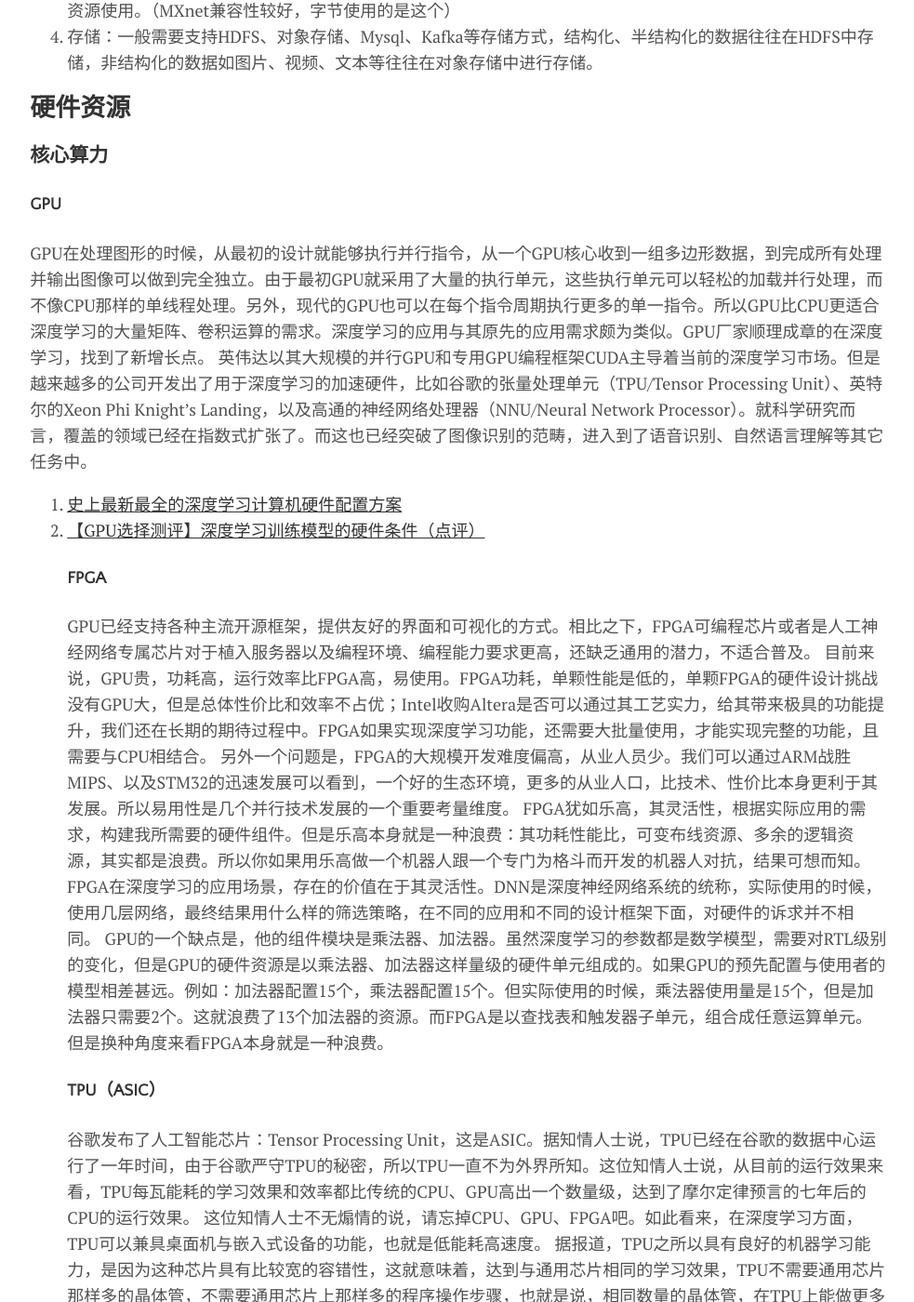
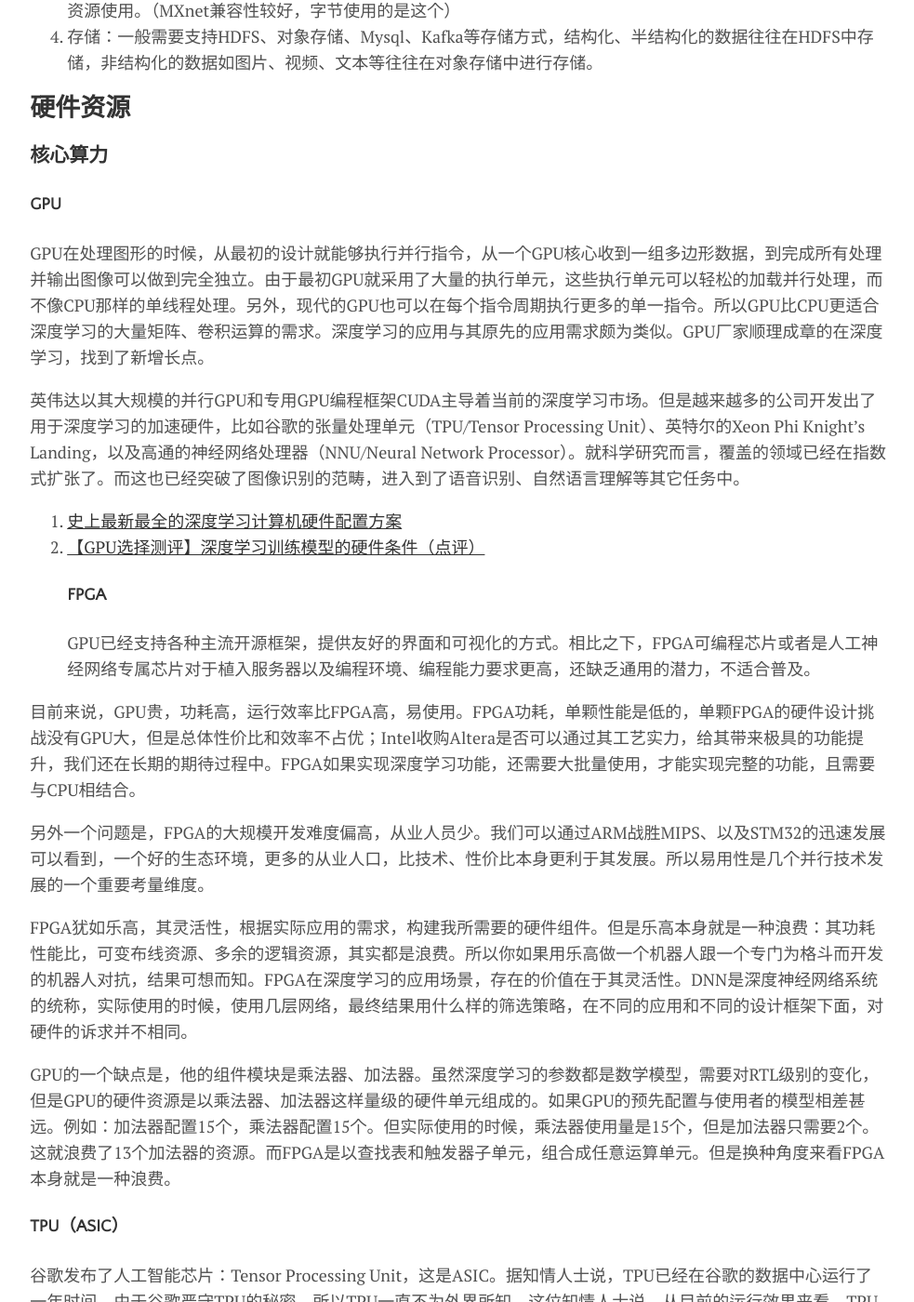
Before and after one commit to mengwx/mengwx.github.io, a Jekyll site: the page built from _posts/2022-7-20-machinelearning system.md, in a window 1280 px wide and 1400 px high, scrolled down 1034 px. Shown: the whole window at 93% size, without its empty margins (147-1130 px from the left). Built offline with Jekyll 4.4.1, drawn with Linux system fonts in a browser that asks for light colours; nearby versions of some CDN libraries; comment, search, counter and statistics services are not loaded; some of the changed text lies outside the part shown.

Commit message:
ai system

```diff
--- a/_posts/2022-7-20-machinelearning system.md
+++ b/_posts/2022-7-20-machinelearning system.md
@@ -35,6 +35,7 @@ author: "孟文霞"
 ### 核心算力
 #### GPU
 GPU在处理图形的时候，从最初的设计就能够执行并行指令，从一个GPU核心收到一组多边形数据，到完成所有处理并输出图像可以做到完全独立。由于最初GPU就采用了大量的执行单元，这些执行单元可以轻松的加载并行处理，而不像CPU那样的单线程处理。另外，现代的GPU也可以在每个指令周期执行更多的单一指令。所以GPU比CPU更适合深度学习的大量矩阵、卷积运算的需求。深度学习的应用与其原先的应用需求颇为类似。GPU厂家顺理成章的在深度学习，找到了新增长点。
+
 英伟达以其大规模的并行GPU和专用GPU编程框架CUDA主导着当前的深度学习市场。但是越来越多的公司开发出了用于深度学习的加速硬件，比如谷歌的张量处理单元（TPU/Tensor Processing Unit）、英特尔的Xeon Phi Knight's Landing，以及高通的神经网络处理器（NNU/Neural Network Processor）。就科学研究而言，覆盖的领域已经在指数式扩张了。而这也已经突破了图像识别的范畴，进入到了语音识别、自然语言理解等其它任务中。
 
 
@@ -42,14 +43,19 @@ GPU在处理图形的时候，从最初的设计就能够执行并行指令，
 2. [【GPU选择测评】深度学习训练模型的硬件条件（点评）](https://blog.csdn.net/yiyayiya557/article/details/105368108?)
 #### FPGA
 GPU已经支持各种主流开源框架，提供友好的界面和可视化的方式。相比之下，FPGA可编程芯片或者是人工神经网络专属芯片对于植入服务器以及编程环境、编程能力要求更高，还缺乏通用的潜力，不适合普及。
+
 目前来说，GPU贵，功耗高，运行效率比FPGA高，易使用。FPGA功耗，单颗性能是低的，单颗FPGA的硬件设计挑战没有GPU大，但是总体性价比和效率不占优；Intel收购Altera是否可以通过其工艺实力，给其带来极具的功能提升，我们还在长期的期待过程中。FPGA如果实现深度学习功能，还需要大批量使用，才能实现完整的功能，且需要与CPU相结合。
+
 另外一个问题是，FPGA的大规模开发难度偏高，从业人员少。我们可以通过ARM战胜MIPS、以及STM32的迅速发展可以看到，一个好的生态环境，更多的从业人口，比技术、性价比本身更利于其发展。所以易用性是几个并行技术发展的一个重要考量维度。
+
 FPGA犹如乐高，其灵活性，根据实际应用的需求，构建我所需要的硬件组件。但是乐高本身就是一种浪费：其功耗性能比，可变布线资源、多余的逻辑资源，其实都是浪费。所以你如果用乐高做一个机器人跟一个专门为格斗而开发的机器人对抗，结果可想而知。FPGA在深度学习的应用场景，存在的价值在于其灵活性。DNN是深度神经网络系统的统称，实际使用的时候，使用几层网络，最终结果用什么样的筛选策略，在不同的应用和不同的设计框架下面，对硬件的诉求并不相同。
+
 GPU的一个缺点是，他的组件模块是乘法器、加法器。虽然深度学习的参数都是数学模型，需要对RTL级别的变化，但是GPU的硬件资源是以乘法器、加法器这样量级的硬件单元组成的。如果GPU的预先配置与使用者的模型相差甚远。例如：加法器配置15个，乘法器配置15个。但实际使用的时候，乘法器使用量是15个，但是加法器只需要2个。这就浪费了13个加法器的资源。而FPGA是以查找表和触发器子单元，组合成任意运算单元。但是换种角度来看FPGA本身就是一种浪费。
 #### TPU（ASIC）
-谷歌发布了人工智能芯片：Tensor Processing Unit，这是ASIC。据知情人士说，TPU已经在谷歌的数据中心运行了一年时间，由于谷歌严守TPU的秘密，所以TPU一直不为外界所知。这位知情人士说，从目前的运行效果来看，TPU每瓦能耗的学习效果和效率都比传统的CPU、GPU高出一个数量级，达到了摩尔定律预言的七年后的CPU的运行效果。
-这位知情人士不无煽情的说，请忘掉CPU、GPU、FPGA吧。如此看来，在深度学习方面，TPU可以兼具桌面机与嵌入式设备的功能，也就是低能耗高速度。
-据报道，TPU之所以具有良好的机器学习能力，是因为这种芯片具有比较宽的容错性，这就意味着，达到与通用芯片相同的学习效果，TPU不需要通用芯片那样多的晶体管，不需要通用芯片上那样多的程序操作步骤，也就是说，相同数量的晶体管，在TPU上能做更多的学习工作。
+谷歌发布了人工智能芯片：Tensor Processing Unit，这是ASIC。据知情人士说，TPU已经在谷歌的数据中心运行了一年时间，由于谷歌严守TPU的秘密，所以TPU一直不为外界所知。这位知情人士说，从目前的运行效果来看，TPU每瓦能耗的学习效果和效率都比传统的CPU、GPU高出一个数量级，达到了摩尔定律预言的七年后的CPU的运行效果。在深度学习方面，TPU可以兼具桌面机与嵌入式设备的功能，也就是低能耗高速度。
+
+TPU之所以具有良好的机器学习能力，是因为这种芯片具有比较宽的容错性，这就意味着，达到与通用芯片相同的学习效果，TPU不需要通用芯片那样多的晶体管，不需要通用芯片上那样多的程序操作步骤，也就是说，相同数量的晶体管，在TPU上能做更多的学习工作。
+
 谷歌研发TPU并非要取代CPU或者FPGA，谷歌认为，TPU是介于CPU和ASIC (application-specific integrated circuit：应用集成电路)之间的芯片。ASIC用于专门的任务，比如去除噪声的电路，播放视频的电路，但是ASIC明显的短板是不可更改任务。通用CPU可以通过编程来适应各种任务，但是效率能耗比就不如ASIC。
 #### 异构处理器
 异构处理器异构多核处理器指的是在CPU里集成了 CPU与其他模块一起同步工作，也就是说 一块cpu 里不单有 CPU运算模块 还有其他运算模块 例如 GPU,FPGA,DSP等等。
@@ -151,17 +137,16 @@ Kafka是一个分布式消息队列：生产者、消费者的功能。它提供
 
 
 ### 团队投入
-1.【时间成本及人力成本参考】想要快速的搭建高性能机器学习系统，企业应该怎么干？
-https://www.leiphone.com/category/ai/XSdnP4lUEXdSm0O5.html
+1.(【时间成本及人力成本参考】想要快速的搭建高性能机器学习系统，企业应该怎么干？)[https://www.leiphone.com/category/ai/XSdnP4lUEXdSm0O5.html]
 
 
 ## 企业应用实例
-1.汽车之家机器学习平台的架构与实践，CSDN，https://blog.csdn.net/hellozhxy/article/details/107210015
-2.微博推荐算法实践与机器学习平台演进，CSDN，https://blog.csdn.net/m0_37586850/article/details/116465255
-3.爱奇艺机器学习平台的建设实践，爱奇艺技术产品团队，https://mp.weixin.qq.com/s/Np4w7RC2JFlB7ZGIduu71w
-4.一站式机器学习平台在vivo AI的实践，InfoQ，https://www.infoq.cn/article/THlkStomYLRgXL2hzm8w
-5.一站式机器学习平台建设实践，美团技术团队，https://mp.weixin.qq.com/s/ZDRD0vAxkSqe4UeXi9avKQ
-6.再见，Yarn! 滴滴机器学习平台架构演进，AI前线，https://mp.weixin.qq.com/s/iTfHv8EFx4O4G1sNxsuMkg
-7.机器学习平台建设指南，51CTO，https://blog.51cto.com/u_15127595/2728751
-8.为什么我们需要机器学习平台？，ThoughtWorks，https://zhuanlan.zhihu.com/p/270170289
-9.从YARN迁移到k8s，滴滴机器学习平台二次开发是这样做的https://blog.csdn.net/iamlake/article/details/103343110
+1.[汽车之家机器学习平台的架构与实践，CSDN](https://blog.csdn.net/hellozhxy/article/details/107210015)
+2.[微博推荐算法实践与机器学习平台演进，CSDN](https://blog.csdn.net/m0_37586850/article/details/116465255)
+3.[爱奇艺机器学习平台的建设实践，爱奇艺技术产品团队](https://mp.weixin.qq.com/s/Np4w7RC2JFlB7ZGIduu71w)
+4.[一站式机器学习平台在vivo AI的实践，InfoQ](https://www.infoq.cn/article/THlkStomYLRgXL2hzm8w)
+5.[一站式机器学习平台建设实践，美团技术团队](https://mp.weixin.qq.com/s/ZDRD0vAxkSqe4UeXi9avKQ)
+6.[再见，Yarn! 滴滴机器学习平台架构演进，AI前线](https://mp.weixin.qq.com/s/iTfHv8EFx4O4G1sNxsuMkg)
+7.[机器学习平台建设指南，51CTO](https://blog.51cto.com/u_15127595/2728751)
+8.[为什么我们需要机器学习平台？，ThoughtWorks](https://zhuanlan.zhihu.com/p/270170289)
+9.[从YARN迁移到k8s，滴滴机器学习平台二次开发是这样做的](https://blog.csdn.net/iamlake/article/details/103343110)
```
Also changed, not shown: other parts of _posts/2022-7-20-machinelearning system.md (+18 -38 lines).
